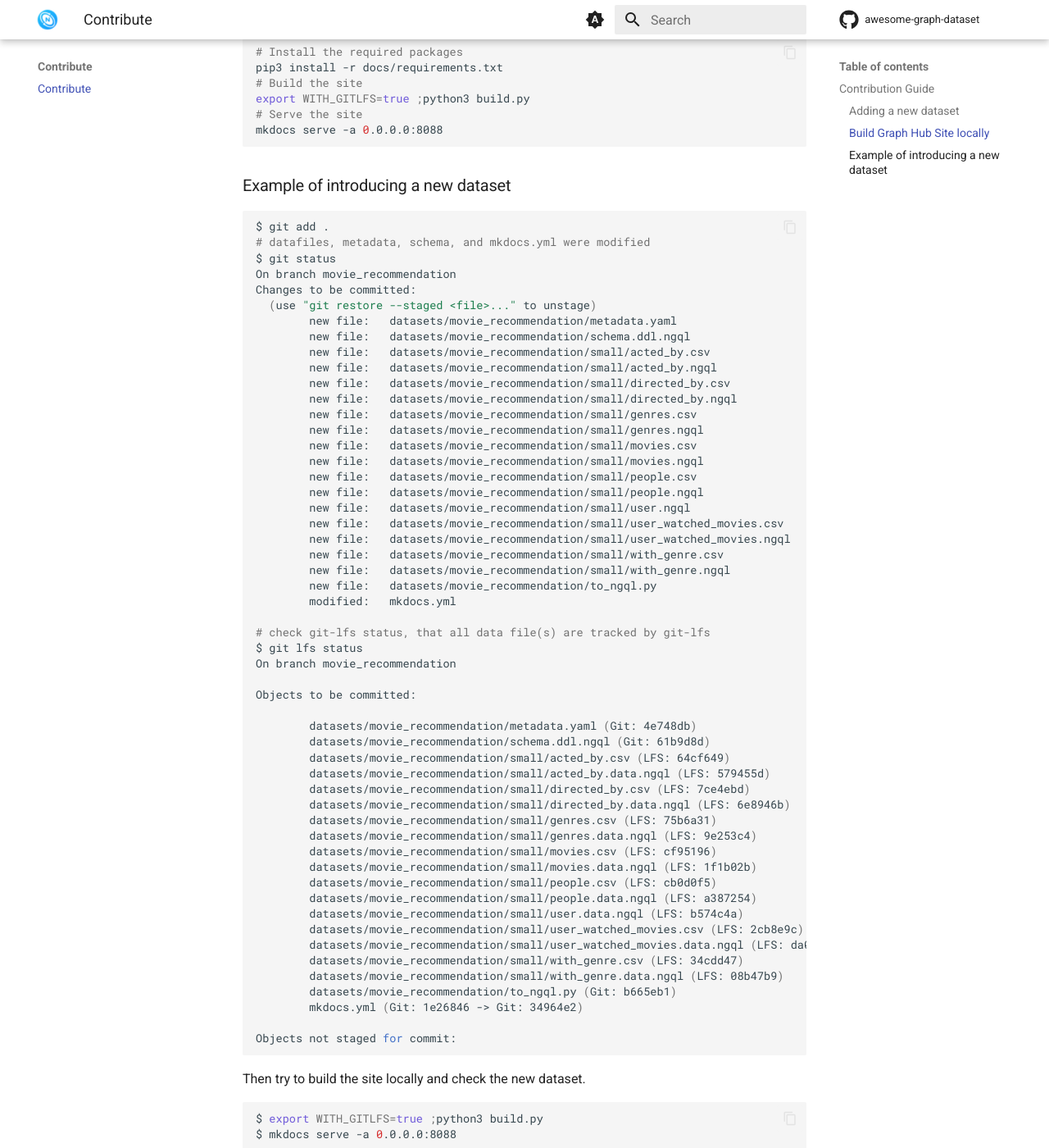
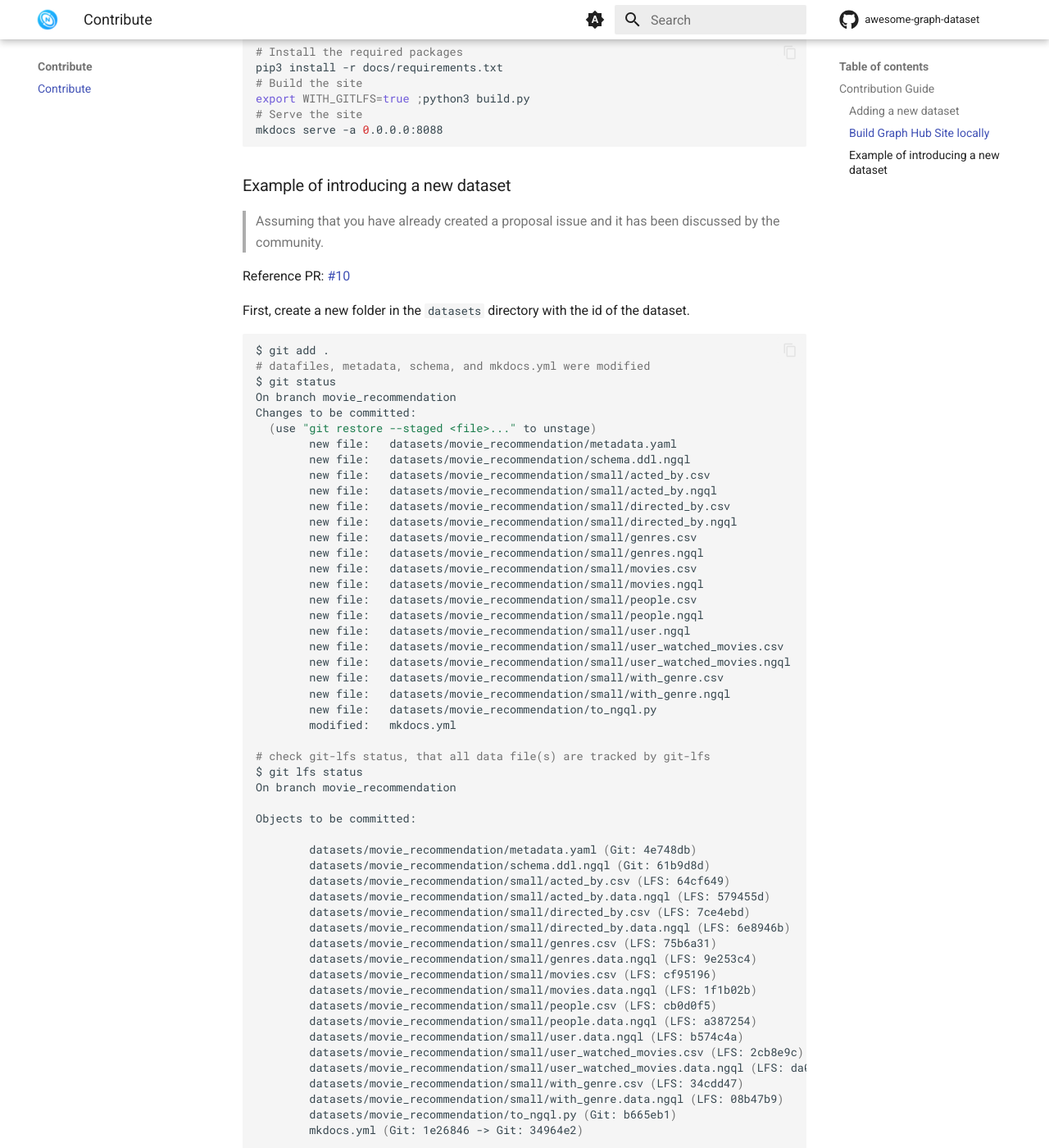
Before and after one commit to wey-gu/awesome-graph-dataset, an MkDocs documentation site: the page built from docs/CONTRIBUTING.md, in a window 1280 px wide and 1400 px high, scrolled down 1436 px. Shown: the whole window at 82% size. Built offline with MkDocs 1.6.1 and Material for MkDocs 9.7.7, drawn with Linux system fonts in a browser that asks for light colours; comment, search, counter and statistics services are not loaded; some of the changed text lies outside the part shown.

Commit message:
docs: contribution guide for PR example

````diff
--- a/docs/CONTRIBUTING.md
+++ b/docs/CONTRIBUTING.md
@@ -60,6 +60,12 @@ mkdocs serve -a 0.0.0.0:8088
 ```
 
 ### Example of introducing a new dataset
+
+> Assuming that you have already created a proposal issue and it has been discussed by the community.
+
+Reference PR: [#10](https://github.com/wey-gu/awesome-graph-dataset/pull/10)
+
+First, create a new folder in the `datasets` directory with the id of the dataset.
 
 ```bash
 $ git add .
@@ -125,3 +131,5 @@ $ mkdocs serve -a 0.0.0.0:8088
 ```
 
 And visit the site at `http://localhost:8088` and verify the new dataset's page.
+
+Then we could push the changes to the repository and create a PR!
````
